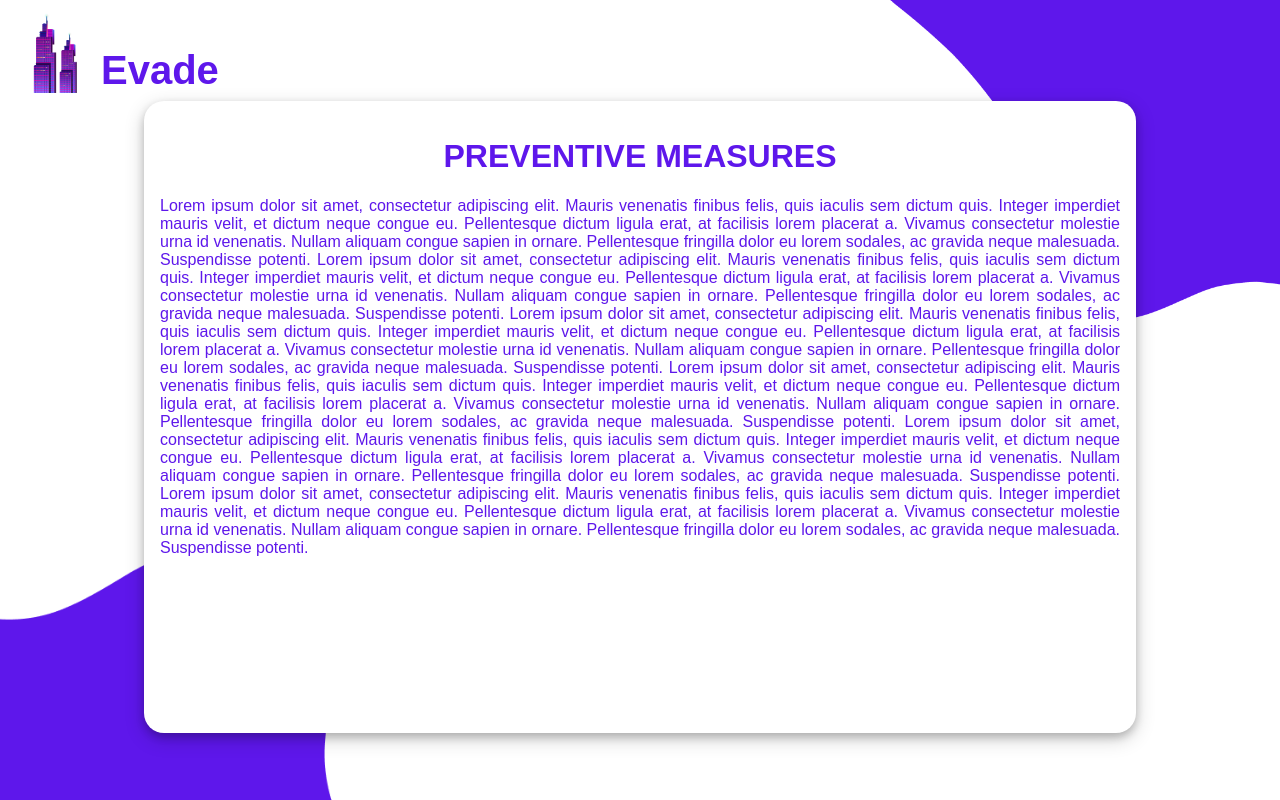
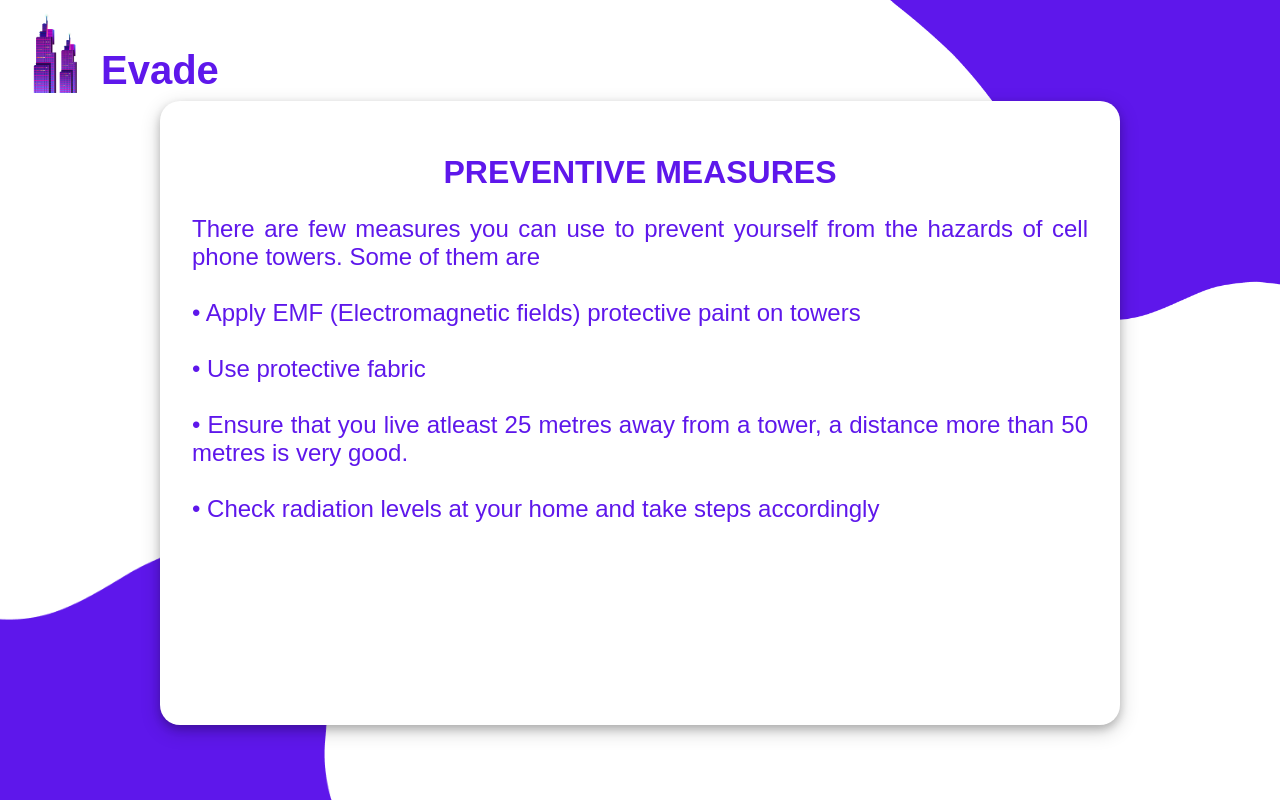
Before and after one commit to kaps2002/Evade, a Flask app: page /measures in a window 1280 px wide. Run offline with Flask 2, Linux system fonts and the light colour scheme.

Commit message:
add about us and measures content

```diff
--- a/static/styles/measures.css
+++ b/static/styles/measures.css
@@ -17,14 +17,20 @@
 }
 
 .content{
-    padding: 1rem;
+    padding: 2rem;
     margin-top: -2rem;
-    height: 75vh;
-    width: 75vw;
+    height: 70vh;
+    width: 70vw;
     background-color: white;
     box-shadow: 0 4px 8px 0 rgba(0, 0, 0, 0.2), 0 6px 20px 0 rgba(0, 0, 0, 0.19);
     border-radius: 20px;
+    /* word-wrap:normal; */
+    overflow: scroll;
+    /* overflow: hidden; */
 }
+.content::-webkit-scrollbar {
+    display: none;
+  }
 
 h1{
     color: #5E17EB;
@@ -33,9 +39,10 @@ h1{
 }
 
 .hehe{
-    font-size: 1rem;
+    font-size: 1.5rem;
     color: #5E17EB;
     font-family:'Oswald', sans-serif ;
     text-align: justify;
+    font-weight: 400;
 
 }
--- a/templates/404.html
+++ b/templates/404.html
@@ -7,6 +7,6 @@
     <title>Document</title>
 </head>
 <body>
-    <div style="display: flex; justify-content: center; justify-items: center; height: 100vh; width: 100vw; align-items: center;"><p style="font-family: 'Oswald', sans-serif; font-weight: 600; font-size: 2rem;">YOU ENTERED WRONG LOCATION</p></div>
+    <div style="color: #5E17EB; display: flex; justify-content: center; justify-items: center; height: 100vh; width: 100vw; align-items: center;"><p style="font-family: 'Oswald', sans-serif; font-weight: 600; font-size: 2rem;">YOU ENTERED WRONG LOCATION</p></div>
 </body>
 </html>
--- a/templates/measures.html
+++ b/templates/measures.html
@@ -19,12 +19,13 @@
 
     <center><div class="content">
         <h1>PREVENTIVE MEASURES</h1>
-        <p class="hehe">Lorem ipsum dolor sit amet, consectetur adipiscing elit. Mauris venenatis finibus felis, quis iaculis sem dictum quis. Integer imperdiet mauris velit, et dictum neque congue eu. Pellentesque dictum ligula erat, at facilisis lorem placerat a. Vivamus consectetur molestie urna id venenatis. Nullam aliquam congue sapien in ornare. Pellentesque fringilla dolor eu lorem sodales, ac gravida neque malesuada. Suspendisse potenti.
-            Lorem ipsum dolor sit amet, consectetur adipiscing elit. Mauris venenatis finibus felis, quis iaculis sem dictum quis. Integer imperdiet mauris velit, et dictum neque congue eu. Pellentesque dictum ligula erat, at facilisis lorem placerat a. Vivamus consectetur molestie urna id venenatis. Nullam aliquam congue sapien in ornare. Pellentesque fringilla dolor eu lorem sodales, ac gravida neque malesuada. Suspendisse potenti.
-            Lorem ipsum dolor sit amet, consectetur adipiscing elit. Mauris venenatis finibus felis, quis iaculis sem dictum quis. Integer imperdiet mauris velit, et dictum neque congue eu. Pellentesque dictum ligula erat, at facilisis lorem placerat a. Vivamus consectetur molestie urna id venenatis. Nullam aliquam congue sapien in ornare. Pellentesque fringilla dolor eu lorem sodales, ac gravida neque malesuada. Suspendisse potenti.
-            Lorem ipsum dolor sit amet, consectetur adipiscing elit. Mauris venenatis finibus felis, quis iaculis sem dictum quis. Integer imperdiet mauris velit, et dictum neque congue eu. Pellentesque dictum ligula erat, at facilisis lorem placerat a. Vivamus consectetur molestie urna id venenatis. Nullam aliquam congue sapien in ornare. Pellentesque fringilla dolor eu lorem sodales, ac gravida neque malesuada. Suspendisse potenti.
-            Lorem ipsum dolor sit amet, consectetur adipiscing elit. Mauris venenatis finibus felis, quis iaculis sem dictum quis. Integer imperdiet mauris velit, et dictum neque congue eu. Pellentesque dictum ligula erat, at facilisis lorem placerat a. Vivamus consectetur molestie urna id venenatis. Nullam aliquam congue sapien in ornare. Pellentesque fringilla dolor eu lorem sodales, ac gravida neque malesuada. Suspendisse potenti.
-            Lorem ipsum dolor sit amet, consectetur adipiscing elit. Mauris venenatis finibus felis, quis iaculis sem dictum quis. Integer imperdiet mauris velit, et dictum neque congue eu. Pellentesque dictum ligula erat, at facilisis lorem placerat a. Vivamus consectetur molestie urna id venenatis. Nullam aliquam congue sapien in ornare. Pellentesque fringilla dolor eu lorem sodales, ac gravida neque malesuada. Suspendisse potenti.
+        <p class="hehe">
+            There are few measures you can use to prevent yourself from the hazards of cell phone towers. Some of them are <br><br>
+• Apply EMF (Electromagnetic fields) protective paint on towers <br><br>
+• Use protective fabric <br><br>
+• Ensure that you live atleast 25 metres away from a tower, a distance more than 50 metres is very good. <br><br>
+• Check radiation levels at your home and take steps accordingly
+
 
         </p>
     </div></center>
--- a/templates/start.html
+++ b/templates/start.html
@@ -17,8 +17,8 @@
     <p class="started">Get Started</p>
     <div class="location">
         <div style="display: flex;">
-            <form method="POST"><input type="text" required placeholder="Enter the Location" id="lol" ></form>
-            <button onclick="window.location.href='/geolol/'+document.getElementById('lol').value" style="cursor: pointer; margin-left: 10px;" type="submit" >GO</button></div>
+            <input type="text" required placeholder="Enter the Location" id="lol" >
+            <button onclick="window.location.href='/geolol/'+document.getElementById('lol').value" style="cursor: pointer; margin-left: 10px;" >GO</button></div>
         <p class="or">or</p>
         <button onclick="window.location.href='/gps'" style="cursor: pointer;" class="gps">Use GPS</button>
     </div>
```
Also changed, not shown: static/styles/about.css (+7 -0 lines), templates/about.html (+4 -5 lines).
